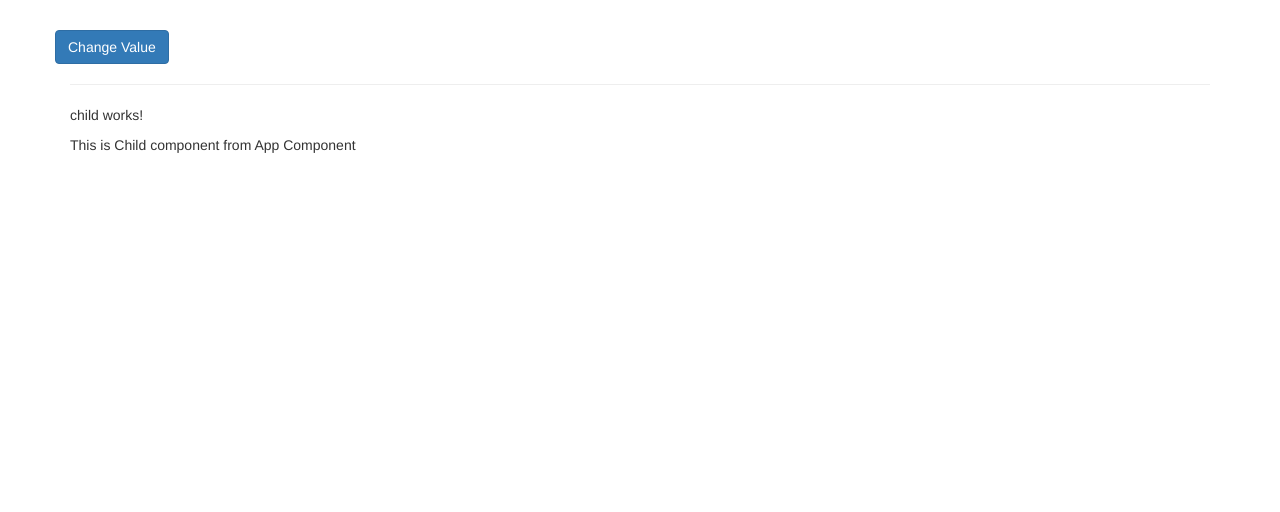
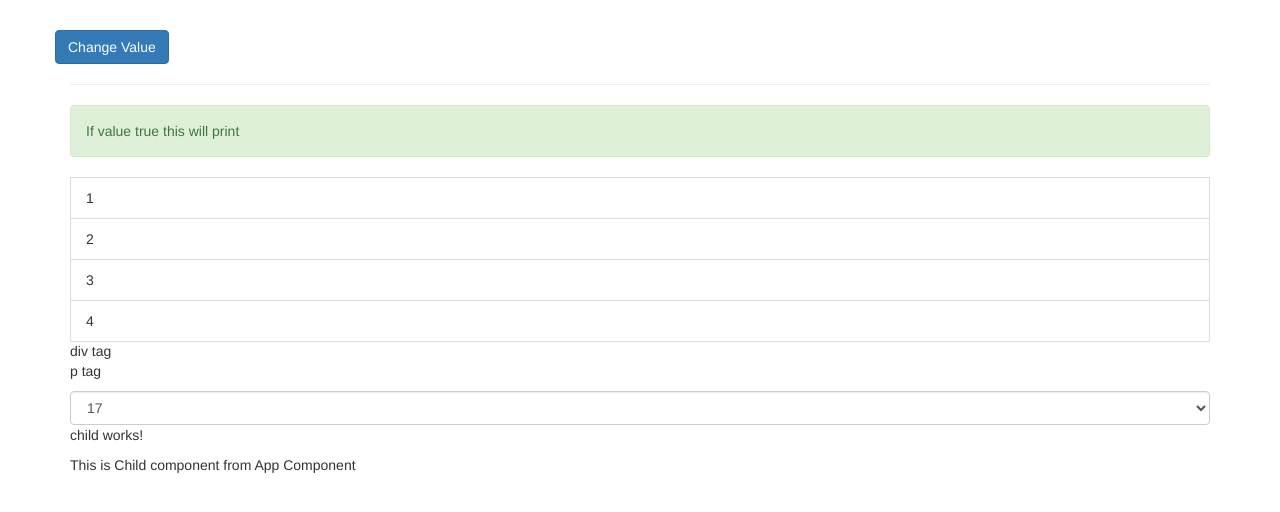
Before and after one commit to subashpenneru/Subash-Angular-Practice, an Angular app: page / in a window 1280 px wide. Shown: the top 512 px of the page. Built offline with nearby package versions, Linux system fonts and the light colour scheme.

Commit message:
code update

```diff
--- a/src/app/app.component.html
+++ b/src/app/app.component.html
@@ -9,7 +9,7 @@
 
   <hr />
 
-  <!-- <div>
+  <div>
     <p *ngIf="value; else valueFalse" class="alert alert-success">
       If value {{ value }} this will print
     </p>
@@ -17,15 +17,15 @@
 
   <ng-template #valueFalse>
     <p class="alert alert-danger">If value {{ value }} this will print</p>
-  </ng-template> -->
+  </ng-template>
 
-  <!-- <ng-template [ngIf]="value" *ngFor="let val of [1, 2, 3, 4]">
+  <ng-template [ngIf]="value" *ngFor="let val of [1, 2, 3, 4]">
     <li class="list-group-item">
       {{ val }}
     </li>
-  </ng-template> -->
+  </ng-template>
 
-  <!-- <ng-container *ngIf="value">
+  <ng-container *ngIf="value">
     <div>div tag</div>
     <p>p tag</p>
     <select class="form-control" name="age" id="age">
@@ -35,7 +35,7 @@
       <option value="18">18</option>
       <option value="19">19</option>
     </select>
-  </ng-container> -->
+  </ng-container>
 
   <app-child>
     <p>This is Child component from App Component</p>
```
